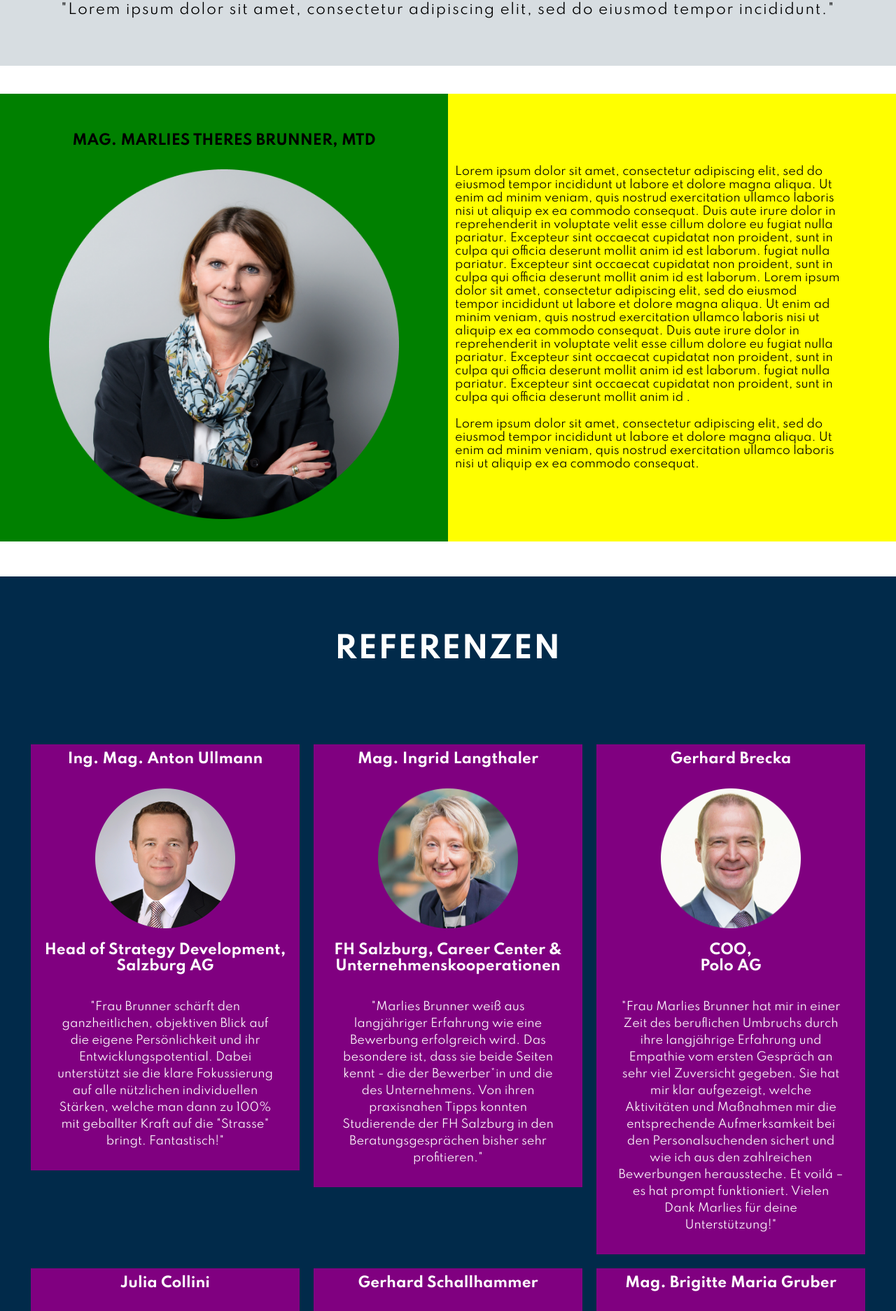
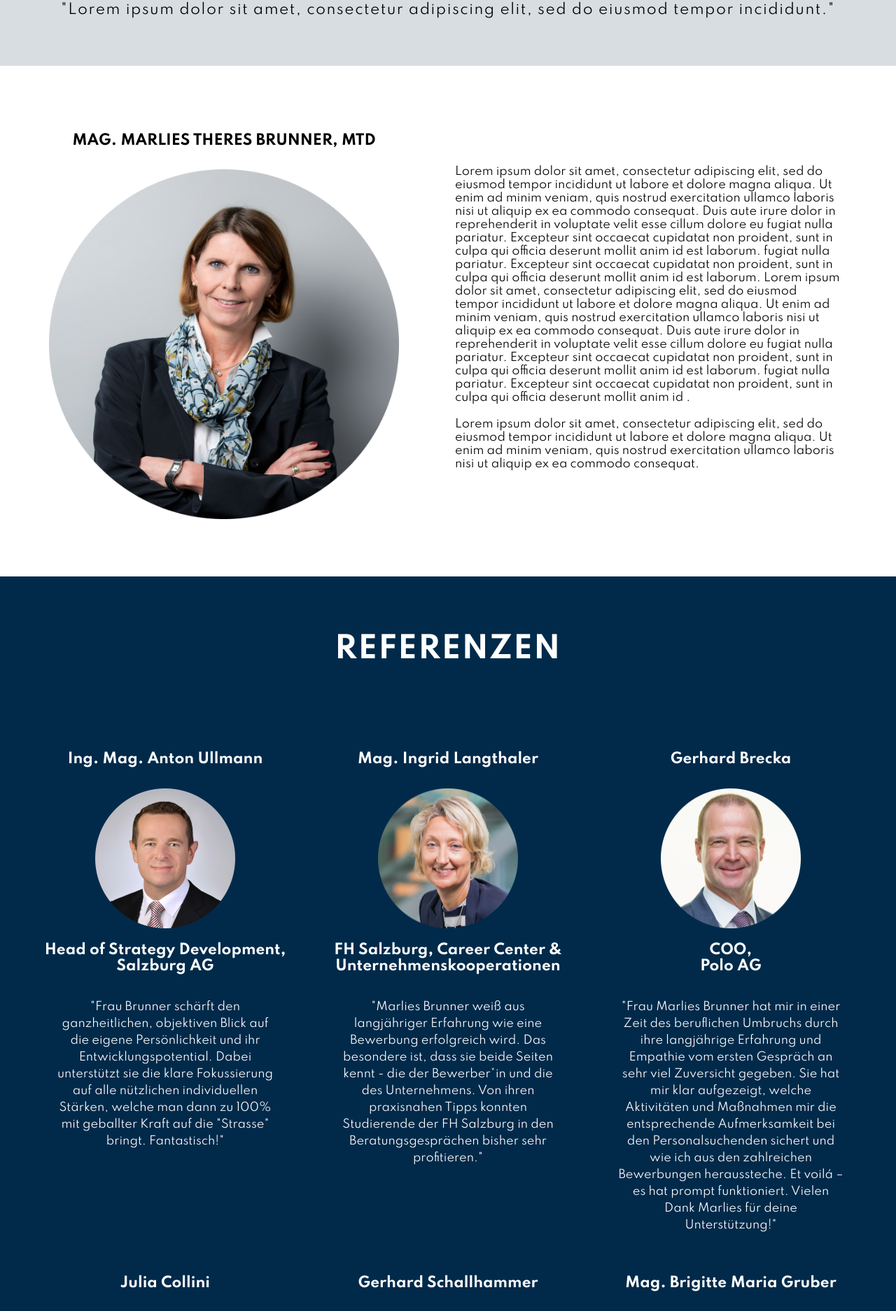
Before and after one commit to anjavojta1993/mtb-website, a Next.js app in the folder mtb/: page /about in a window 1280 px wide. Shown: the part 586-2460 px from the top of the page at 70% size. Built offline with nearby package versions, Linux system fonts and the light colour scheme; grey boxes are pictures that could not be loaded.

Commit message:
Remove background colors

```diff
--- a/mtb/pages/about.js
+++ b/mtb/pages/about.js
@@ -46,7 +46,7 @@ const leftContainer = css`
   justify-content: center;
   height: 80vh;
   align-items: center;
-  background-color: green;
+  //background-color: green;
   margin-bottom: 50px;
   margin-top: 20px;
 
@@ -83,7 +83,7 @@ const rightContainer = css`
   height: 80vh;
   align-items: center;
   margin-bottom: 50px;
-  background-color: yellow;
+  //background-color: yellow;
 
   @media (max-width: 1024px) {
     width: 100%;
@@ -119,7 +119,7 @@ const singleTestimonialContainer = css`
   flex-direction: column;
   justify-content: center;
   align-items: center;
-  background-color: purple;
+  //background-color: purple;
   padding: 10px;
   margin: 10px;
 
--- a/mtb/pages/men.js
+++ b/mtb/pages/men.js
@@ -111,7 +111,7 @@ const itemContainer = css`
 const leftContainer = css`
   height: 100%;
   width: 50%;
-  background-color: green;
+  //background-color: green;
 
   > img {
     height: auto;
--- a/mtb/pages/women.js
+++ b/mtb/pages/women.js
@@ -93,7 +93,7 @@ const itemContainer = css`
   flex-direction: row;
   height: auto;
   width: 80vw;
-  background-color: orange;
+  //background-color: orange;
   margin-bottom: 40px;
 
   @media (max-width: 1024px) {
@@ -105,7 +105,7 @@ const itemContainer = css`
 const leftContainer = css`
   height: 100%;
   width: 50%;
-  background-color: green;
+  //background-color: green;
 
   > img {
     height: auto;
```
